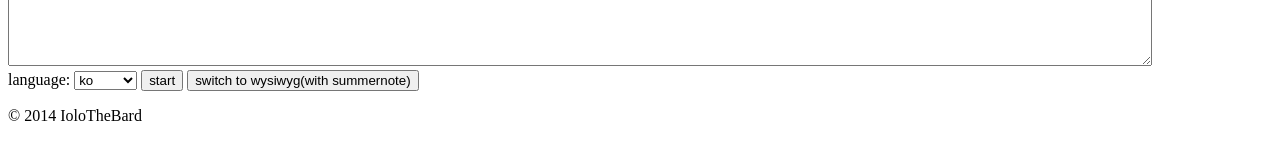
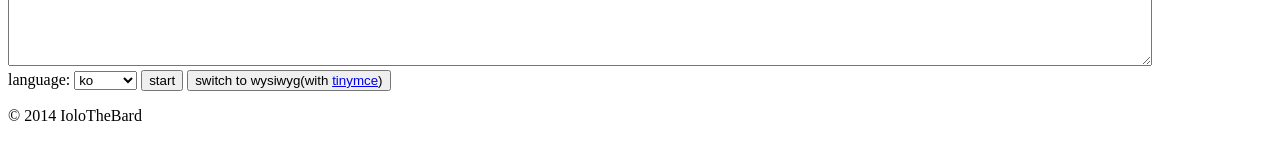
Before and after one commit to iolo/httpspell, a website: page app/index.html in a window 1280 px wide. Shown: the part 354-514 px from the top of the page. Drawn offline with nearby package versions, Linux system fonts and the light colour scheme.

Commit message:
fix typo: not summernote but tinymce

```diff
--- a/app/index.html
+++ b/app/index.html
@@ -34,7 +34,7 @@
             <option value="en_US">en_US</option>
         </select>
         <button type="button" id="startBtn">start</button>
-        <button type="button" id="wysiwygBtn">switch to wysiwyg(with summernote)</button>
+        <button type="button" id="wysiwygBtn">switch to wysiwyg(with <a href="http://tinymce.com">tinymce</a>)</button>
     </div>
 </div>
 
```
